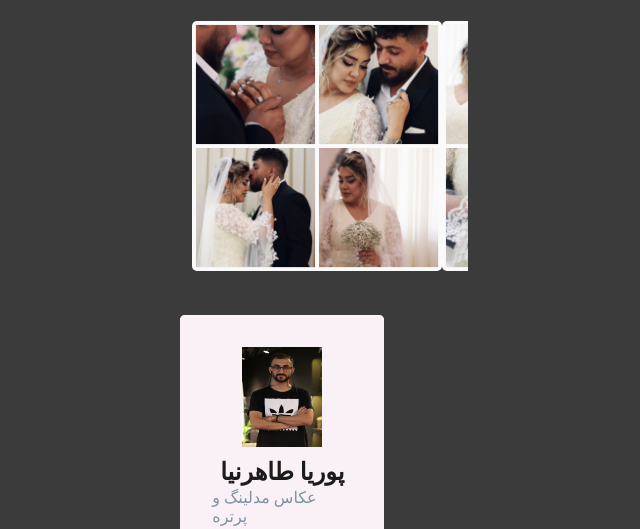
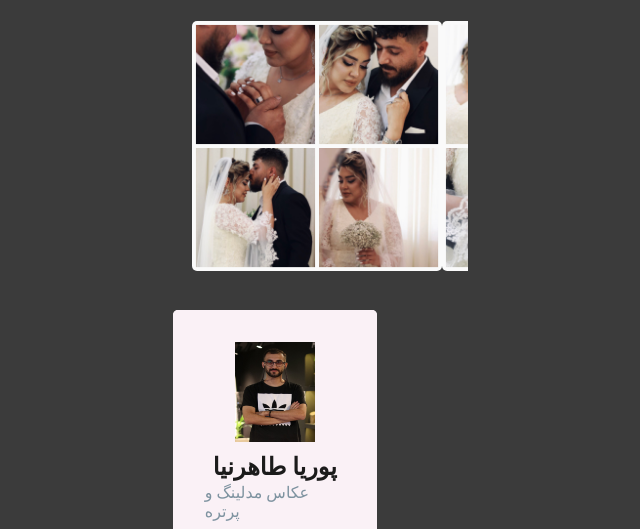
Before and after one commit to MonaZamani/album, a plain HTML site: page index.html in a window 1280 px wide. Shown: the top 529 px of the page, without its empty margins (310-950 px from the left). Drawn offline with Linux system fonts and the light colour scheme.

Commit message:
Update style.css

```diff
--- a/style.css
+++ b/style.css
@@ -39,7 +39,7 @@ body{
   .main {
     display: grid;
     place-items: center;
-    width: 155px;
+    width: 140px;
     height: 250px;
     margin-top: 10%;
 
@@ -47,7 +47,7 @@ body{
 
   .cardd {
     width: 140px;
-    height: 180px;
+    height: 190px;
     background: #FAF1F6;
     padding: 2rem 2rem;
     transition: box-shadow .3s ease, transform .2s ease;
```
